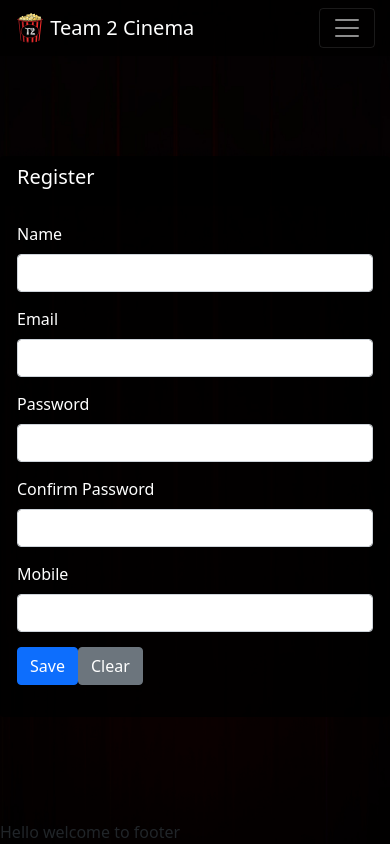
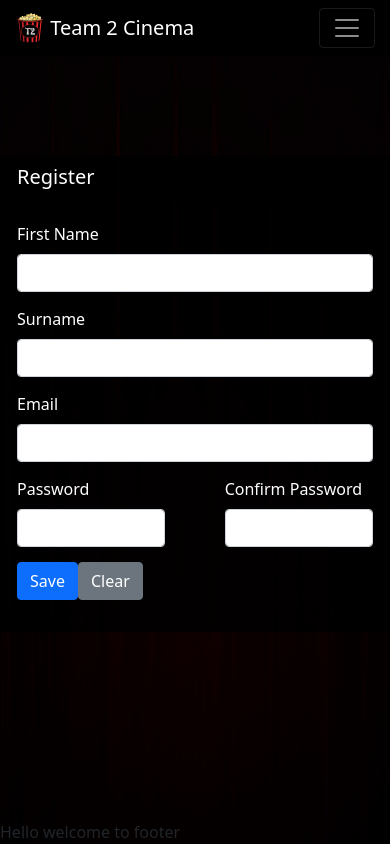
Before and after one commit to jeshanp/Group2Cinema, an Angular app: page /register in a window 390 px wide. Shown: the top 844 px of the page. Built offline with nearby package versions, Linux system fonts and the light colour scheme; some icons are missing.

Commit message:
improved validation, removed mobile number field

```diff
--- a/src/app/register/register.component.html
+++ b/src/app/register/register.component.html
@@ -7,12 +7,22 @@
             <div class="card-body">
                 <form [formGroup]="registrationForm" (ngSubmit)="onSubmit()">
                     <div class="form-group col-12">
-                        <label for="name" class="form-label">Name</label>
-                        <input type="text" class="form-control" formControlName="name">
+                        <label for="fname" class="form-label">First Name</label>
+                        <input type="text" class="form-control" formControlName="fname">
                         <!-- Check if name is present as per validator -->
-                        <span *ngIf="!registrationForm.get('name').valid && registrationForm.get('name').touched"
+                        <span *ngIf="!registrationForm.get('fname').valid && registrationForm.get('fname').touched"
                             class="error-block">
-                            Please enter a name
+                            Please enter a first name
+                        </span>
+                    </div>
+
+                    <div class="form-group col-12">
+                        <label for="sname" class="form-label">Surname</label>
+                        <input type="text" class="form-control" formControlName="sname">
+                        <!-- Check if name is present as per validator -->
+                        <span *ngIf="!registrationForm.get('sname').valid && registrationForm.get('sname').touched"
+                            class="error-block">
+                            Please enter a surname
                         </span>
                     </div>
 
@@ -25,8 +35,8 @@
                             Please enter a valid email
                         </span>
                     </div>
-
-                    <div class="form-group col-12">
+                    <div>
+                    <div class="form-group col-5" style="float: left;">
                         <label for="password" class="form-label">Password</label>
                         <input type="password" class="form-control" formControlName="password">
                         <!-- Check if password is valid as per validator -->
@@ -42,7 +52,7 @@
                         </span>
                     </div>
 
-                    <div class="form-group col-12">
+                    <div class="form-group col-5" style="float: right;">
                         <label for="cpassword" class="form-label">Confirm Password</label>
                         <input type="password" class="form-control" formControlName="cpassword">
                         <!-- Check if confirm password is valid and matches password as per validator -->
@@ -57,18 +67,9 @@
                             Passwords do not match
                         </span>
                     </div>
+                </div>
 
-                    <div class="form-group col-12">
-                        <label for="mobile" class="form-label">Mobile</label>
-                        <input type="tel" class="form-control" formControlName="mobile">
-                        <!-- Check if mobile number is valid as per validator -->
-                        <span *ngIf="!registrationForm.get('mobile').valid && registrationForm.get('mobile').touched"
-                            class="error-block">
-                            Please enter a valid mobile number
-                        </span>
-                    </div>
-
-                    <div class="form-group col-12" id="buttons">
+                    <div class="form-group col-12" id="buttons" style="clear: both;">
                         <button type="submit" class="btn btn-primary">Save</button>
                         <button type="reset" class="btn btn-secondary ml-2">Clear</button>
                     </div>
--- a/src/app/register/register.component.ts
+++ b/src/app/register/register.component.ts
@@ -34,7 +34,8 @@ export class RegisterComponent implements OnInit {
   ngOnInit() {
     this.registrationForm = new FormGroup(
       {
-        name: new FormControl(null, Validators.required),
+        fname: new FormControl(null, Validators.required),
+        sname: new FormControl(null, Validators.required),
         email: new FormControl(null, [Validators.required, Validators.email]),
         password: new FormControl(null, [
           Validators.required,
```
